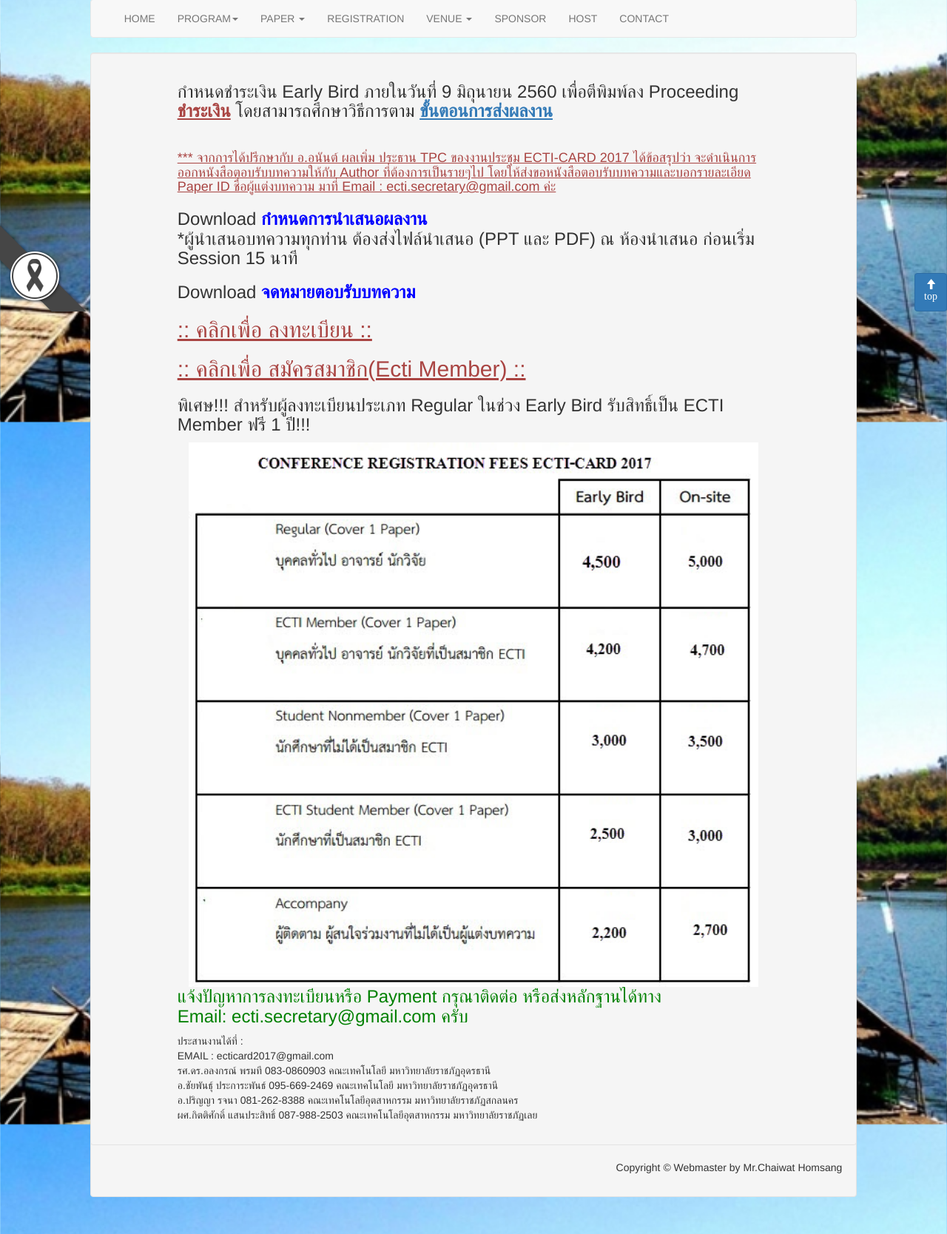
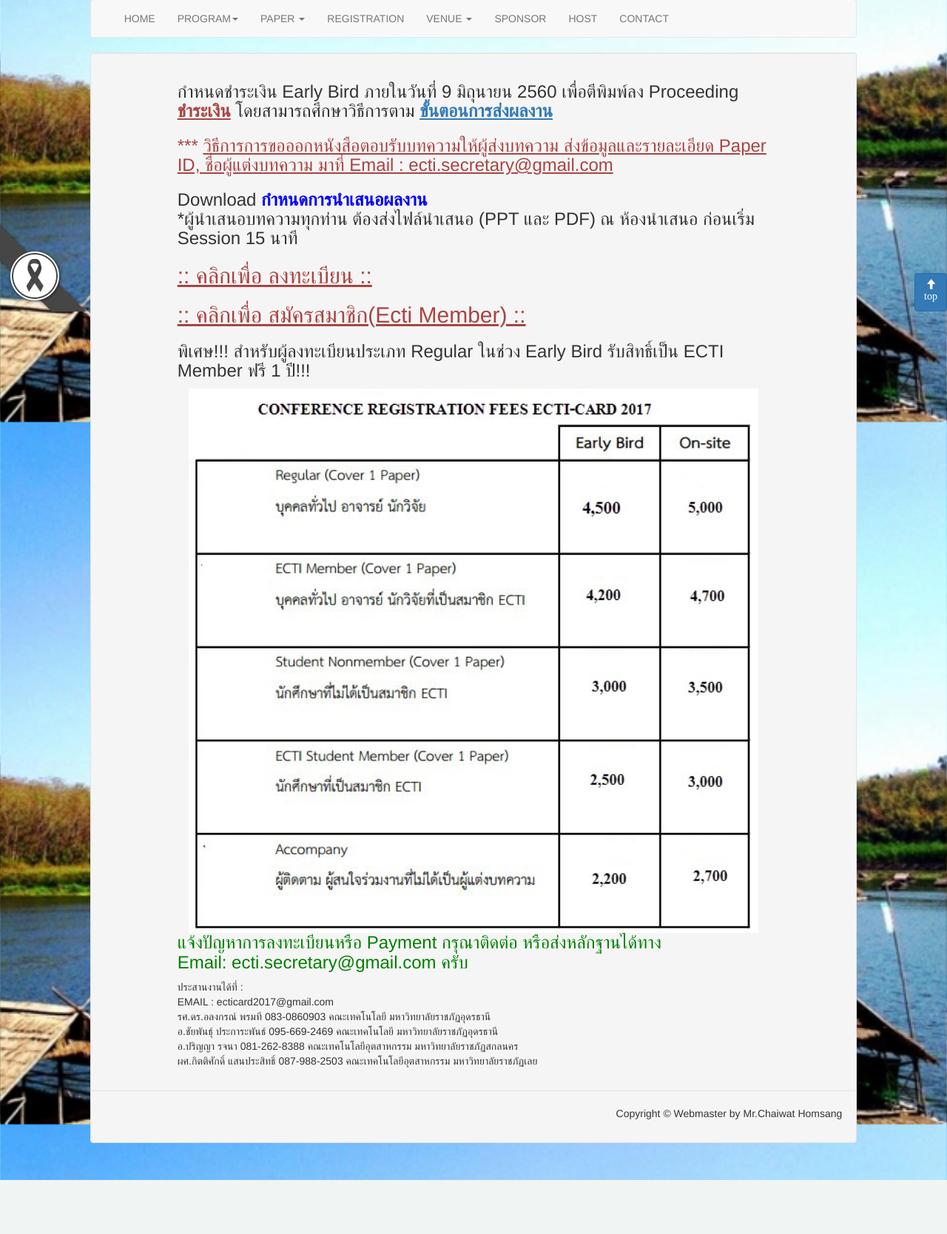
Before and after one commit to mynameistecs51/ecticard, a PHP site: page /regis.php in a window 1280 px wide. Shown: the part 379-2047 px from the top of the page at 74% size. After the commit the page ends 1974 px from the top, so only its background shows below. Run offline with PHP 8.4, Linux system fonts and the light colour scheme.

Commit message:
update content regis.php

```diff
--- a/regis.php
+++ b/regis.php
@@ -4,8 +4,10 @@
 		กำหนดชำระเงิน Early Bird ภายในวันที่ 9 มิถุนายน 2560 เพื่อตีพิมพ์ลง Proceeding  <b style="color:blue;"><a class="text-danger" href="http://ecticard2017.ecticard.org/submission/" target="bank"><u>ชำระเงิน</u></a></b> โดยสามารถศึกษาวิธีการตาม <b style="color:blue;"><a href="download.php?filename=manual.pdf"> <u>ขั้นตอนการส่งผลงาน</u></a></b>
 	</h3>
 </p>
-<p><br>
-	<h4 class="text-danger"><u>*** จากการได้ปรึกษากับ อ.อนันต์ ผลเพิ่ม ประธาน TPC ของงานประชุม ECTI-CARD 2017 ได้ข้อสรุปว่า จะดำเนินการออกหนังสือตอบรับบทความให้กับ Author ที่ต้องการเป็นรายๆไป โดยให้ส่งขอหนังสือตอบรับบทความและบอกรายละเอียด Paper ID ชื่อผู้แต่งบทความ มาที่ Email : ecti.secretary@gmail.com ค่ะ </u></h4>
+<p>
+	<h3 class="text-danger">
+		*** <u>วิธีการการขอออกหนังสือตอบรับบทความให้ผู้ส่งบทความ  ส่งข้อมูลและรายละเอียด Paper ID, ชื่อผู้แต่งบทความ มาที่ Email : ecti.secretary@gmail.com
+	</u></h3>
 </p>
 <p>
 	<h3>
@@ -13,11 +15,11 @@
 		*ผู้นำเสนอบทความทุกท่าน ต้องส่งไฟล์นำเสนอ (PPT และ PDF) ณ ห้องนำเสนอ ก่อนเริ่ม Session 15 นาที
 	</h3>
 </p>
-<p>
+<!-- <p>
 	<h3>
 		Download <b style="color:blue;">จดหมายตอบรับบทความ</b>
 	</h3>
-</p>
+</p> -->
 <p>
 	<h2 >
 		<a class="text-danger" href="http://ecticard2017.ecticard.org/submission/" target="bank"><u>:: คลิกเพื่อ ลงทะเบียน ::</u></a>
```
